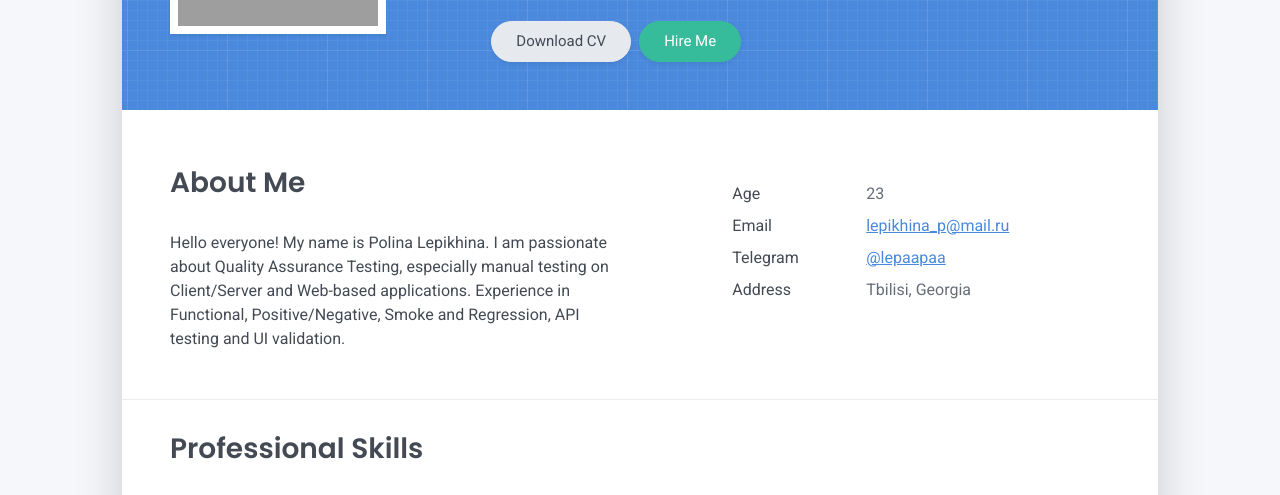
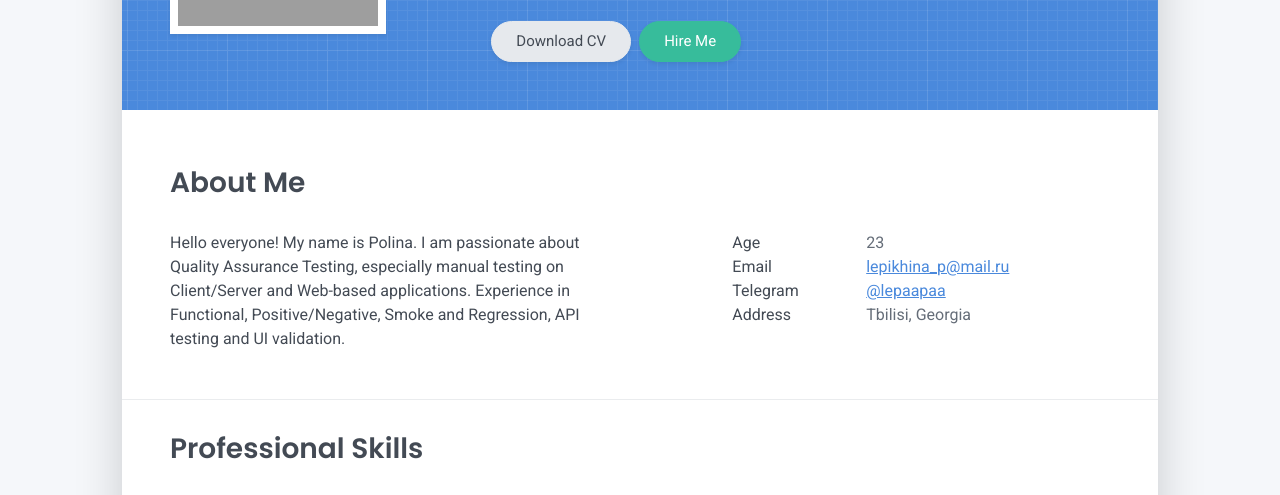
Before and after one commit to PolinaLepikhina-QA/cv-site, a plain HTML site: page index.html in a window 1280 px wide. Shown: the part 259-754 px from the top of the page. Drawn offline with Linux system fonts and the light colour scheme; grey boxes are pictures that could not be loaded.

Commit message:
Block ABOUT was changed

```diff
--- a/index.html
+++ b/index.html
@@ -62,36 +62,42 @@
                   </div>
                </div>
                <div class="about-section pt-4 px-3 px-lg-4 mt-1">
+                  <h2 class="h3 mb-3">About Me</h2>
                   <div class="row">
                      <div class="col-md-6">
-                        <h2 class="h3 mb-3">About Me</h2>
-                        <p>Hello everyone! My name is Polina Lepikhina. I am passionate about Quality Assurance Testing, especially manual testing on Client/Server and Web-based applications. Experience in Functional, Positive/Negative, Smoke and Regression, API testing and UI validation. </p>
+                        <p>Hello everyone! My name is Polina. I am passionate about Quality Assurance Testing, especially manual testing on Client/Server and Web-based applications. Experience in Functional, Positive/Negative, Smoke and Regression, API testing and UI validation. </p>
                      </div>
                      <div class="col-md-5 offset-md-1">
-                        <div class="row mt-2">
+                        <div class="row">
                            <div class="col-sm-4">
-                              <div class="pb-1">Age</div>
+                              <div>Age</div>
                            </div>
                            <div class="col-sm-8">
-                              <div class="pb-1 text-secondary">23</div>
+                              <div class="text-secondary">23</div>
+                           </div>
+                        </div>
+                        <div class="row">
+                           <div class="col-sm-4">
+                              <div>Email</div>
+                           </div>
+                           <div class="col-sm-8">
+                              <div class="text-secondary"><a href="mailto: lepikhina_p@mail.ru">lepikhina_p@mail.ru</a></div>
+                           </div>
+                        </div>
+                        <div class="row">
+                           <div class="col-sm-4">
+                              <div>Telegram</div>
+                           </div>
+                           <div class="col-sm-8">
+                              <div class="text-secondary"><a href="http://t.me/lepaapaa">@lepaapaa</a></div>
+                           </div>
+                           <div class="row">
                            </div>
                            <div class="col-sm-4">
-                              <div class="pb-1">Email</div>
+                              <div>Address</div>
                            </div>
                            <div class="col-sm-8">
-                              <div class="pb-1 text-secondary"><a href="mailto: lepikhina_p@mail.ru">lepikhina_p@mail.ru</a></div>
-                           </div>
-                           <div class="col-sm-4">
-                              <div class="pb-1">Telegram</div>
-                           </div>
-                           <div class="col-sm-8">
-                              <div class="pb-1 text-secondary"><a href="http://t.me/lepaapaa">@lepaapaa</a></div>
-                           </div>
-                           <div class="col-sm-4">
-                              <div class="pb-1">Address</div>
-                           </div>
-                           <div class="col-sm-8">
-                              <div class="pb-1 text-secondary">Tbilisi, Georgia</div>
+                              <div class="text-secondary">Tbilisi, Georgia</div>
                            </div>
                         </div>
                      </div>
```
